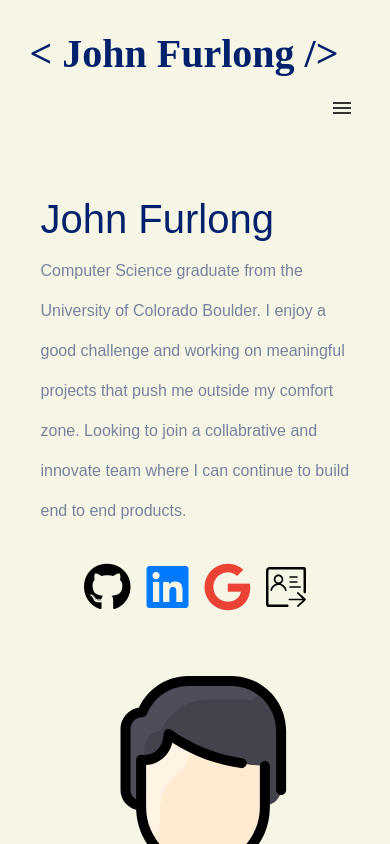
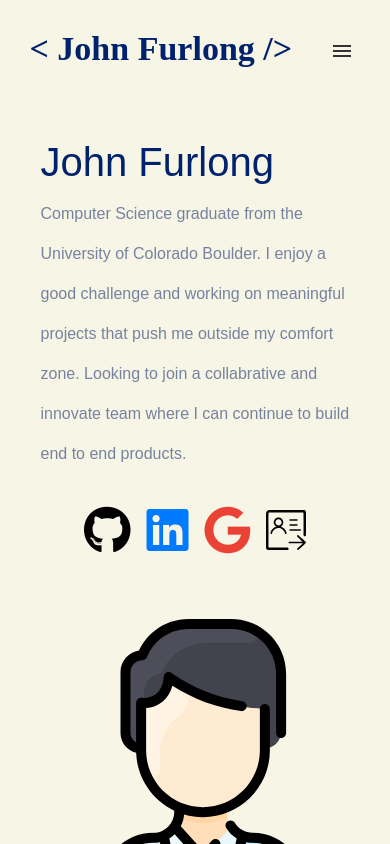
Before and after one commit to jfur1/portfolio-site, a React (Create React App) app: page / in a window 390 px wide. Shown: the top 844 px of the page. Built offline with nearby package versions, Linux system fonts and the light colour scheme.

Commit message:
mobile styling updates for older (smaller) devices

```diff
--- a/src/App.css
+++ b/src/App.css
@@ -83,7 +83,7 @@
 
 .header .signature-style{
   font-family: 'Allura', cursive;
-  font-size: 40px;
+  font-size: 34px;
   font-weight: 600;
   color: rgb(0, 34, 108);
   padding: 20px 0px;
@@ -456,7 +456,7 @@
 
   .header ul {
     margin-left: 25%;
-    padding-top: 20px;
+    padding-top: 5px;
     list-style: none;
     overflow: hidden;
     font-family: 'Noto Sans JP', sans-serif;
```
Also changed, not shown: src/img/html5.svg.
